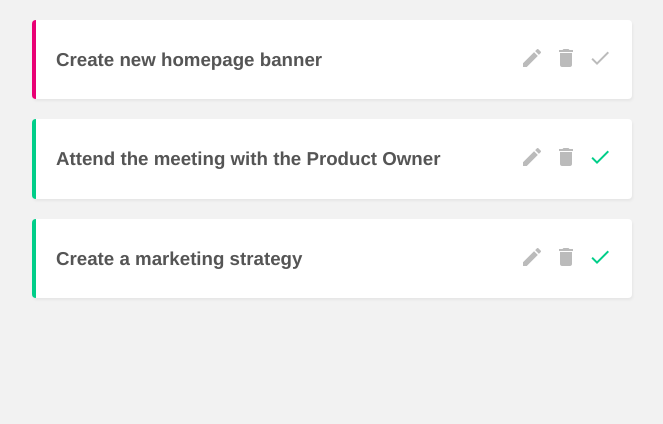
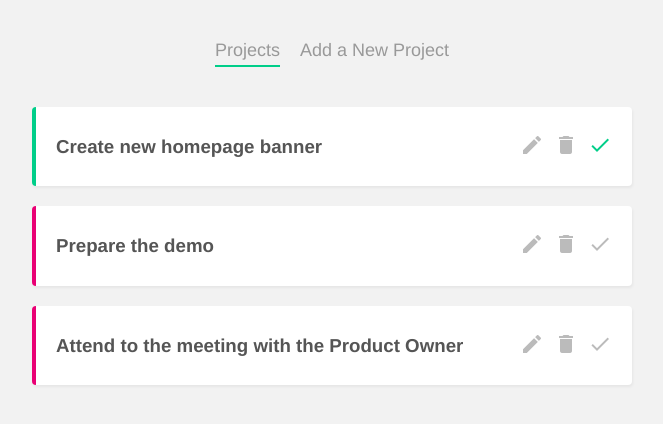
Before and after one commit to StefanoConsonni/tasko-vue, a Vue app: page / in a window 1280 px wide. Shown: the top 424 px of the page, without its empty margins (308-971 px from the left). Built offline with nearby package versions, Linux system fonts and the light colour scheme; data requests are answered from the project's data file.

Commit message:
complete Navbar.vue

```diff
--- a/data/db.json
+++ b/data/db.json
@@ -4,19 +4,19 @@
       "id": 1,
       "title": "Create new homepage banner",
       "details": "Lorem ipsum dolor sit amet, consectetur adipiscing elit, sed do eiusmod tempor incididunt ut labore et dolore magna aliqua. Ut enim ad minim veniam, quis nostrud.",
-      "complete": false
-    },
-    {
-      "id": 3,
-      "title": "Attend the meeting with the Product Owner",
-      "details": "Lorem ipsum dolor sit amet, consectetur adipiscing elit, sed do eiusmod tempor incididunt ut labore et dolore magna aliqua. Ut enim ad minim veniam, quis nostrud.",
       "complete": true
     },
     {
-      "id": 3,
-      "title": "Create a marketing strategy",
+      "title": "Prepare the demo",
       "details": "Lorem ipsum dolor sit amet, consectetur adipiscing elit, sed do eiusmod tempor incididunt ut labore et dolore magna aliqua. Ut enim ad minim veniam, quis nostrud.",
-      "complete": true
+      "complete": false,
+      "id": 2
+    },
+    {
+      "title": "Attend to the meeting with the Product Owner",
+      "details": "Lorem ipsum dolor sit amet, consectetur adipiscing elit, sed do eiusmod tempor incididunt ut labore et dolore magna aliqua. Ut enim ad minim veniam, quis nostrud.",
+      "complete": false,
+      "id": 3
     }
   ]
 }
--- a/src/App.vue
+++ b/src/App.vue
@@ -1,6 +1,15 @@
 <template>
+  <Navbar />
   <router-view />
 </template>
+
+<script>
+  import Navbar from "./components/Navbar.vue";
+
+  export default {
+    components: { Navbar },
+  };
+</script>
 
 <style>
   body {
--- /dev/null
+++ b/src/components/Navbar.vue
@@ -0,0 +1,30 @@
+<template>
+  <nav class="main-nav">
+    <router-link :to="{ name: 'Home' }">Projects</router-link>
+    <router-link :to="{ name: 'AddProject' }">Add a New Project</router-link>
+  </nav>
+</template>
+
+<script>
+  export default {};
+</script>
+
+<style>
+  .main-nav {
+    text-align: center;
+    margin: 40px auto;
+  }
+
+  .main-nav a {
+    display: inline-block;
+    text-decoration: none;
+    margin: 0 10px;
+    color: #999;
+    font-size: 18px;
+  }
+
+  a.router-link-active {
+    border-bottom: 2px solid #00ce89;
+    padding-bottom: 4px;
+  }
+</style>
--- a/src/router/index.js
+++ b/src/router/index.js
@@ -1,12 +1,12 @@
 import { createRouter, createWebHistory } from "vue-router";
-import HomeView from "../views/HomeView.vue";
+import Home from "../views/Home.vue";
 import AddProject from "../views/AddProject.vue";
 
 const routes = [
   {
     path: "/",
-    name: "home",
-    component: HomeView,
+    name: "Home",
+    component: Home,
   },
   {
     path: "/add",
--- a/src/views/HomeView.vue
+++ b/src/views/Home.vue
@@ -12,7 +12,7 @@
   import SingleProject from "../components/SingleProject.vue";
 
   export default {
-    name: "HomeView",
+    name: "Home",
     components: { SingleProject },
     data() {
       return {
```
